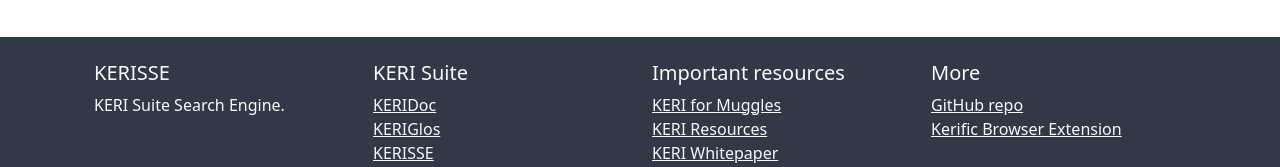
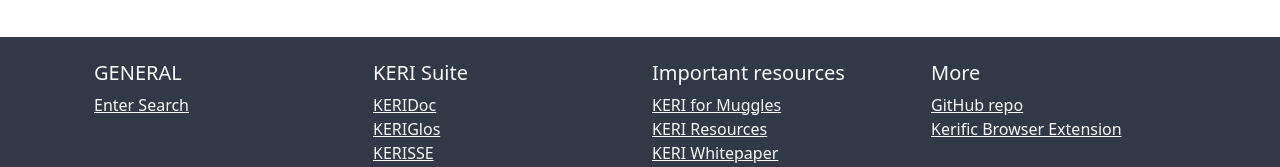
Before and after one commit to WebOfTrust/kerisse, a website built with webpack: page index.html in a window 1280 px wide. Shown: the part 759-926 px from the top of the page. Built offline with nearby package versions, Linux system fonts and the light colour scheme; files whose address does not match are found by name; what instantsearch.js, typesense-instantsearch-adapter would draw is missing.

Commit message:
Finetuning footer menu

```diff
--- a/index.html
+++ b/index.html
@@ -148,10 +148,11 @@
         <div class="container p-4">
             <div class="row">
                 <div class="col-lg-3 col-md-6 mb-4 mb-md-0">
-                    <h5 class="text-light text-uppercase">KERISSE</h5>
-                    <p class="text-light">
-                        KERI Suite Search Engine.
-                    </p>
+                    <h5 class="text-light text-uppercase">General</h5>
+                    <ul class="list-unstyled mb-0">
+                        <li><a href="./" class="text-light">Enter Search</a>
+                        </li>
+                    </ul>
                 </div>
 
                 <div class="col-lg-3 col-md-6 mb-4 mb-md-0">
```
